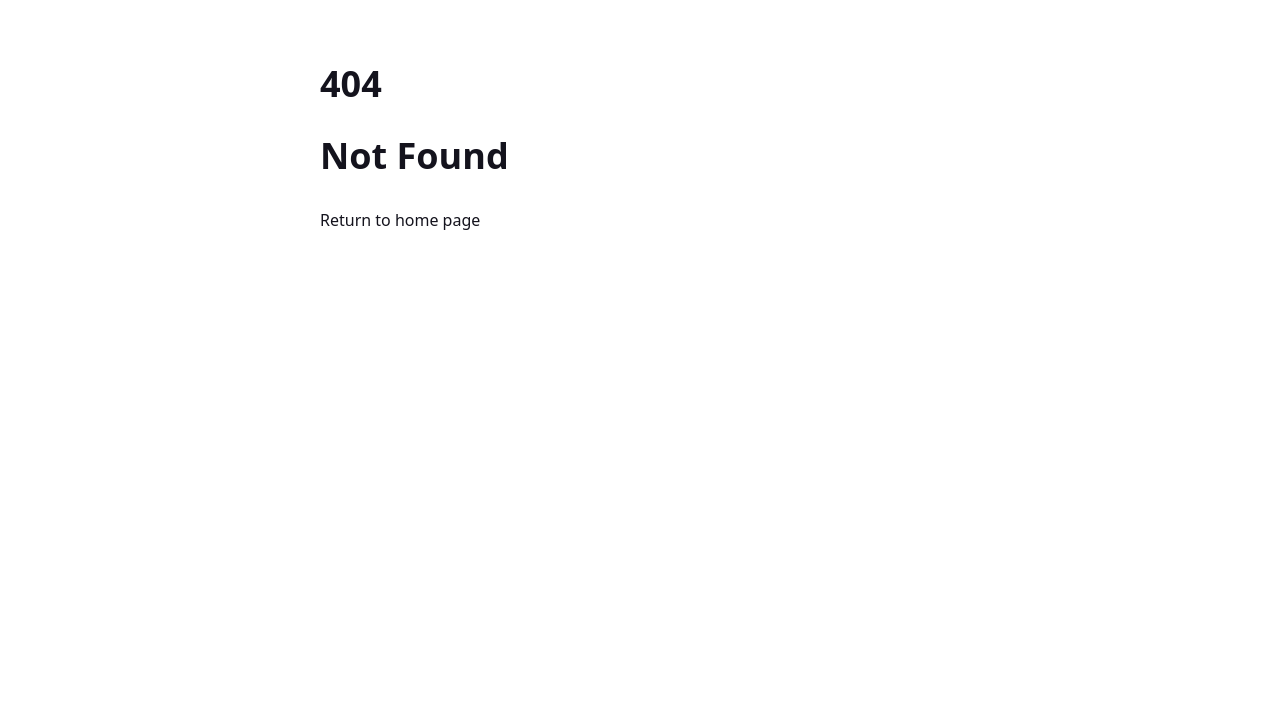
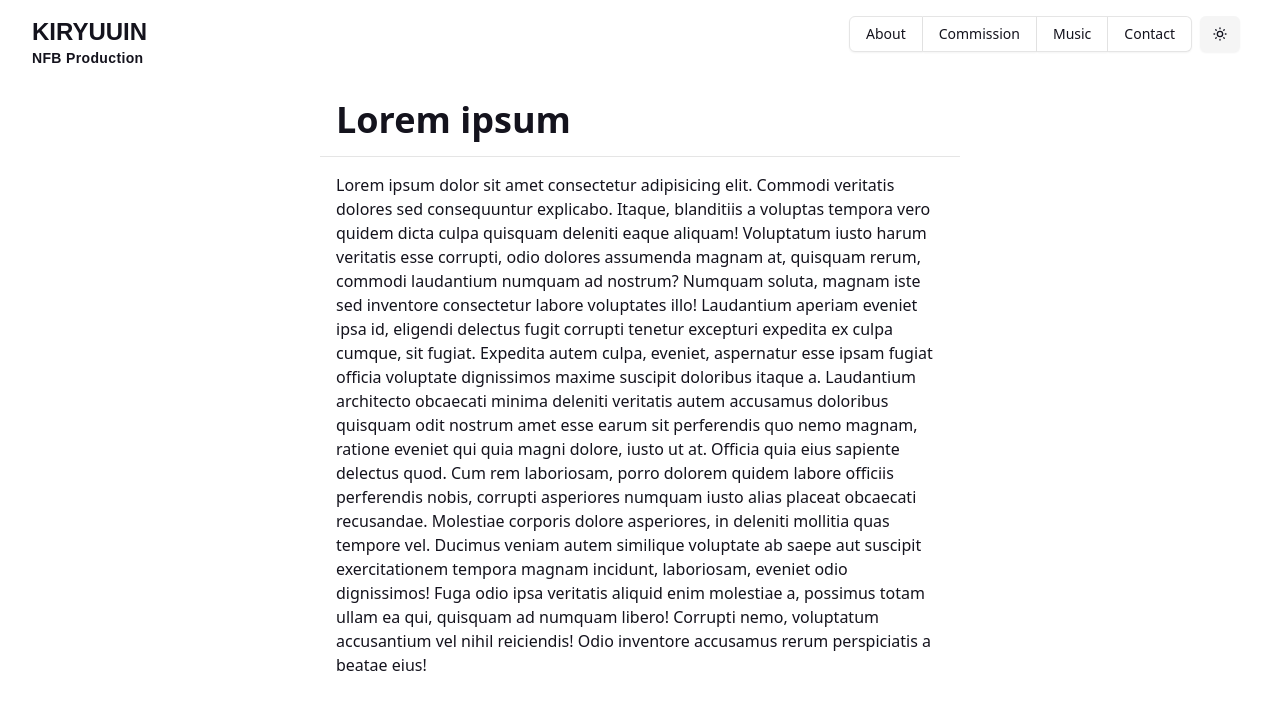
Before and after one commit to KiryuuinNFB/Kiryuuinsite, a SvelteKit app: page /admin/cmsedit in a window 1280 px wide. Before the commit this address had no page. Shown: the top 710 px of the page. Built offline with nearby package versions, Linux system fonts and the light colour scheme.

Commit message:
double password

```diff
--- a/src/routes/(main)/admin/+page.svelte
+++ b/src/routes/(main)/admin/+page.svelte
@@ -2,9 +2,27 @@
 	import { Separator } from '$lib/components/ui/separator/index.js';
 	import { Input } from '$lib/components/ui/input/index.js';
 	import { Button } from "$lib/components/ui/button/index.js";
+	import { goto } from "$app/navigation";
 
 	let username: string;
 	let password: string;
+
+	const login = async () => {
+		const res = await fetch("/api/auth/login", {
+			method: "POST",
+			headers: {
+				"Content-Type": "application/json",
+			},
+			body: JSON.stringify({
+				username: username,
+				password: password
+			})
+		})
+		const fetched = await res.json()
+		return res.json()
+	}
+
+
 </script>
 
 <div
@@ -22,7 +40,7 @@
 				<label for="password" class="text-muted-foreground">Password</label>
 				<Input id="password" type="password" bind:value={password}/>
 
-				<Button onclick={() => {alert(username + password)}}>
+				<Button onclick={login}>
 					Login
 				</Button>
 			</div>
--- /dev/null
+++ b/src/routes/(main)/admin/cmsedit/+page.svelte
@@ -0,0 +1,40 @@
+<script lang="ts">
+	import { Separator } from '$lib/components/ui/separator/index.js';
+
+
+</script>
+
+<div
+	class="min-h-screen bg-background font-sans selection:text-background selection:bg-signature !transition-all"
+>
+	<div
+		class="mr-[5vw] ml-[5vw] md:max-xl:mr-[12] md:max-xl:ml-[12] xl:mr-[25vw] xl:ml-[25vw] mt-[30]"
+	>
+		<h1 class="text-4xl font-bold p-4">Lorem ipsum</h1>
+		<Separator />
+		<div class="flex flex-row">
+			<div class="p-4">
+				<p>
+					Lorem ipsum dolor sit amet consectetur adipisicing elit. Commodi veritatis dolores sed
+					consequuntur explicabo. Itaque, blanditiis a voluptas tempora vero quidem dicta culpa
+					quisquam deleniti eaque aliquam! Voluptatum iusto harum veritatis esse corrupti, odio
+					dolores assumenda magnam at, quisquam rerum, commodi laudantium numquam ad nostrum?
+					Numquam soluta, magnam iste sed inventore consectetur labore voluptates illo! Laudantium
+					aperiam eveniet ipsa id, eligendi delectus fugit corrupti tenetur excepturi expedita ex
+					culpa cumque, sit fugiat. Expedita autem culpa, eveniet, aspernatur esse ipsam fugiat
+					officia voluptate dignissimos maxime suscipit doloribus itaque a. Laudantium architecto
+					obcaecati minima deleniti veritatis autem accusamus doloribus quisquam odit nostrum amet
+					esse earum sit perferendis quo nemo magnam, ratione eveniet qui quia magni dolore, iusto
+					ut at. Officia quia eius sapiente delectus quod. Cum rem laboriosam, porro dolorem quidem
+					labore officiis perferendis nobis, corrupti asperiores numquam iusto alias placeat
+					obcaecati recusandae. Molestiae corporis dolore asperiores, in deleniti mollitia quas
+					tempore vel. Ducimus veniam autem similique voluptate ab saepe aut suscipit exercitationem
+					tempora magnam incidunt, laboriosam, eveniet odio dignissimos! Fuga odio ipsa veritatis
+					aliquid enim molestiae a, possimus totam ullam ea qui, quisquam ad numquam libero!
+					Corrupti nemo, voluptatum accusantium vel nihil reiciendis! Odio inventore accusamus rerum
+					perspiciatis a beatae eius!
+				</p>
+			</div>
+		</div>
+	</div>
+</div>
--- a/src/routes/api/[...slugs]/+server.ts
+++ b/src/routes/api/[...slugs]/+server.ts
@@ -1,4 +1,4 @@
-import { Elysia, t } from 'elysia';
+import { Elysia, status, t } from 'elysia';
 import { openapi } from '@elysiajs/openapi'
 import { PrismaClient } from "@prisma/client";
 import { logger } from "@tqman/nice-logger";
@@ -128,9 +128,13 @@ const app = new Elysia({ prefix: '/api' })
             .post('login', async ({ jwt, body, cookie: { auth } }) => {
                 const { username, password } = body;
                 //const hashed = await Bun.password.hash(password, { algorithm: "argon2id", memoryCost: 64 * 1024, timeCost: 3 })
+                const isUser = await  Bun.password.verify(username, "$argon2id$v=19$m=65536,t=3,p=1$CM+OyxW8Hf36vtHncccVYMKcirnERbMi3sVJZqbL26I$oD9ovostRkvPkfTq0ezZASRHIIJ+vHpv53z6Wls2j7g")
+                const isMatch = await Bun.password.verify(password, "$argon2id$v=19$m=65536,t=3,p=1$/T3uwOtMBm2jlOfSntQlAf+F+lkNJCJI2w5hYpAlAxY$quZmibRZSOGvDAZXNh+9FBLxJUGn/IRzBdFlOQ9aHKQ")
+                if(!isMatch || !isUser) {
+                    return status(401, 'Forbidden')
+                }
 
-                const isMatch = await Bun.password.verify(password, "$argon2id$v=19$m=65536,t=3,p=1$/T3uwOtMBm2jlOfSntQlAf+F+lkNJCJI2w5hYpAlAxY$quZmibRZSOGvDAZXNh+9FBLxJUGn/IRzBdFlOQ9aHKQ")
-                if (isMatch) {
+                if (isMatch && isUser) {
                     const value = await jwt.sign({ username: username, exp: "30min" })
 
                     auth.set({
@@ -142,7 +146,6 @@ const app = new Elysia({ prefix: '/api' })
 
                 }
 
-                return { isMatch }
             }, {
                 body: t.Object({
                     username: t.String(),
```
